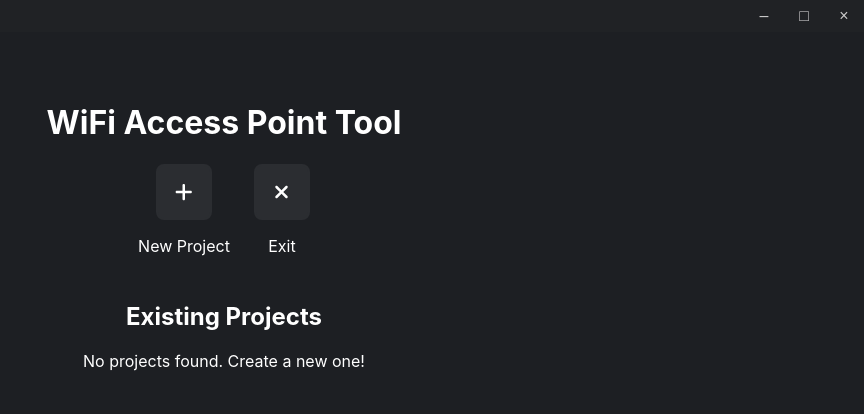
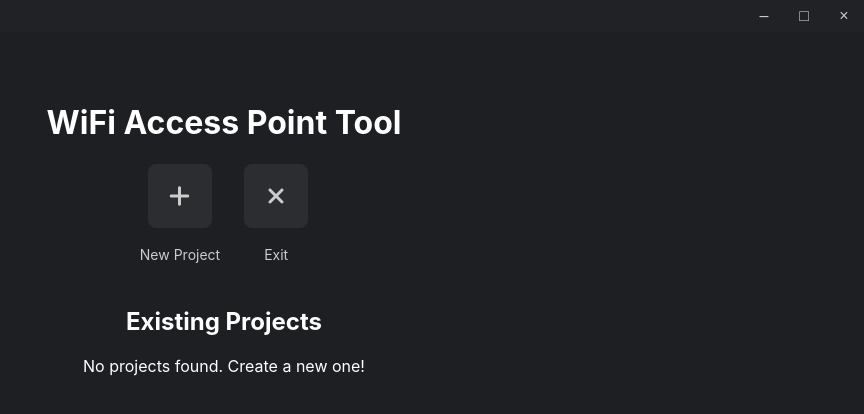
Before and after one commit to nuhm/WiFi-Planner-Tool, a React (Create React App) app in the folder frontend/: page / in a window 1280 px wide. Shown: the top 414 px of the page, without its empty margins (416-1280 px from the left). Built offline with nearby package versions, Linux system fonts and the light colour scheme.

Commit message:
Updated ButtonWithText.js

```diff
--- a/frontend/src/components/ButtonWithText.js
+++ b/frontend/src/components/ButtonWithText.js
@@ -11,13 +11,13 @@ import { FontAwesomeIcon } from "@fortawesome/react-fontawesome";
 export const ButtonWithText = ({ onClick, icon, text, ariaLabel }) => {
   return (
     <div className="btnContainer">
-      <div
+      <button
         className="btn"
         onClick={onClick}
         aria-label={ariaLabel || text}
       >
         <FontAwesomeIcon icon={icon} />
-      </div>
+      </button>
       <p className="btnLabel">{text}</p>
     </div>
   );
--- a/frontend/src/styles/ButtonWithText.css
+++ b/frontend/src/styles/ButtonWithText.css
@@ -1,6 +1,8 @@
 .btnContainer {
-   display: flex;
-   flex-direction: column;
+  display: flex;
+  flex-direction: column;
+  align-items: center;
+  gap: 4px;
 }
 
 .btn {
@@ -10,16 +12,23 @@
    padding: 8px;
    border-radius: 8px;
    border: 2px solid #2b2d31;
-   width: 36px;
-   height: 36px;
+   width: 64px;
+   height: 64px;
    transition-duration: 0.3s;
    align-items: center;
    text-align: center;
    justify-content: center;
-   font-size: 20px;
+   font-size: 24px;
    align-self: center;
+   color: #ccc;
 }
 .btn:hover {
    border-color: rgb(70, 116, 210);
    color: rgb(70, 116, 210);
 }
+
+.btnLabel {
+   font-size: 14px;
+   color: #ccc;
+   text-align: center;
+}
```
